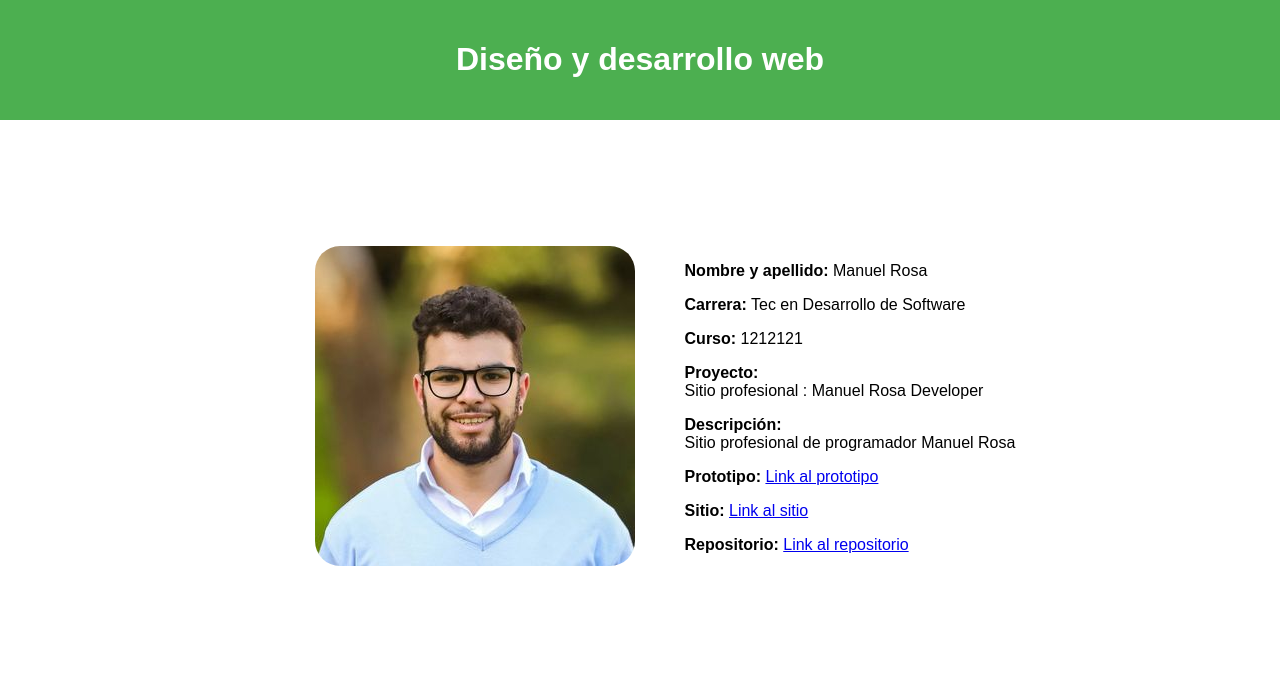
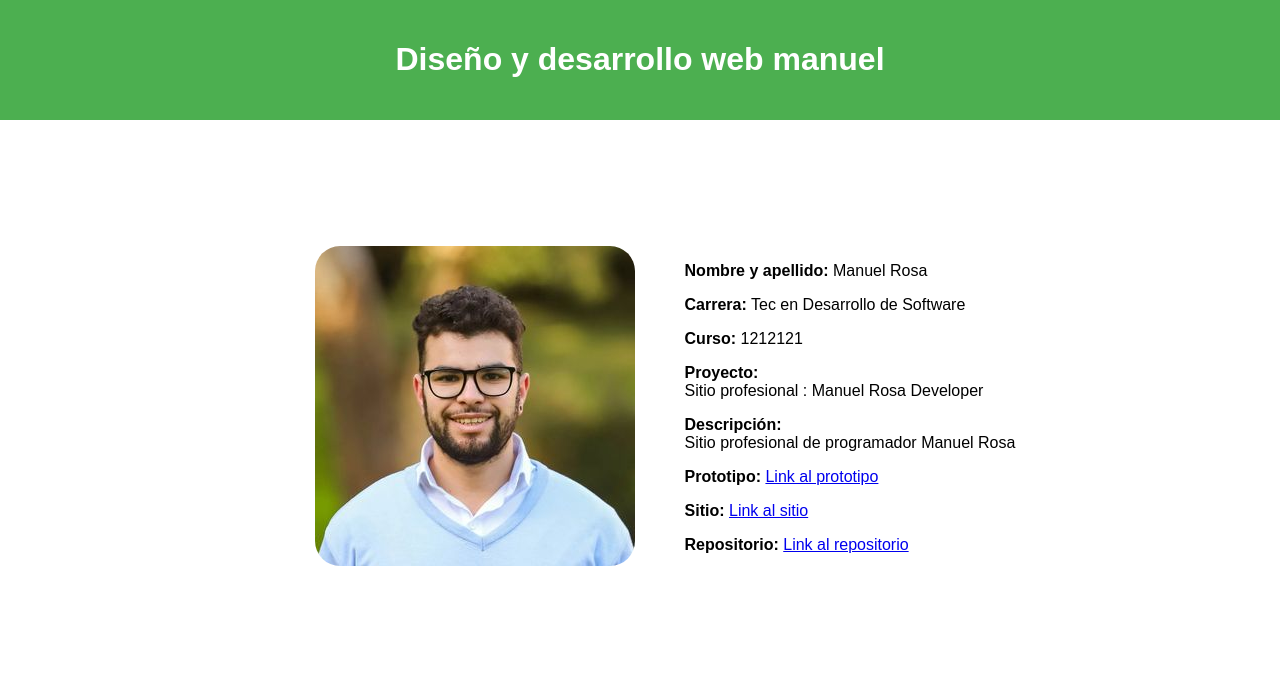
Before and after one commit to manuel98rosa/ParcialDesarrolloWeb, a plain HTML site: page index.html in a window 1280 px wide. Shown: the top 694 px of the page. Drawn offline with Linux system fonts and the light colour scheme.

Commit message:
Update index.html
testing git

```diff
--- a/index.html
+++ b/index.html
@@ -2,13 +2,13 @@
 <html lang="es">
 <head>
     <meta charset="UTF-8">
-    <title>Perfil Profesional</title>
+    <title>Perfil Profesional de Manuel Rosa</title>
     <!-- Enlace al archivo CSS externo -->
     <link rel="stylesheet" type="text/css" href="style.css">
 </head>
 <body>
     <header>
-        <h1>Diseño y desarrollo web</h1>
+        <h1>Diseño y desarrollo web manuel</h1>
     </header>
 
     <div class="content-wrapper" style="height: 100%;">
```
